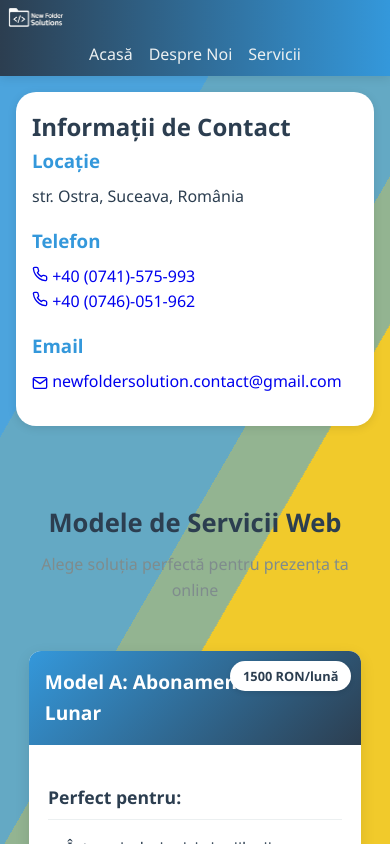
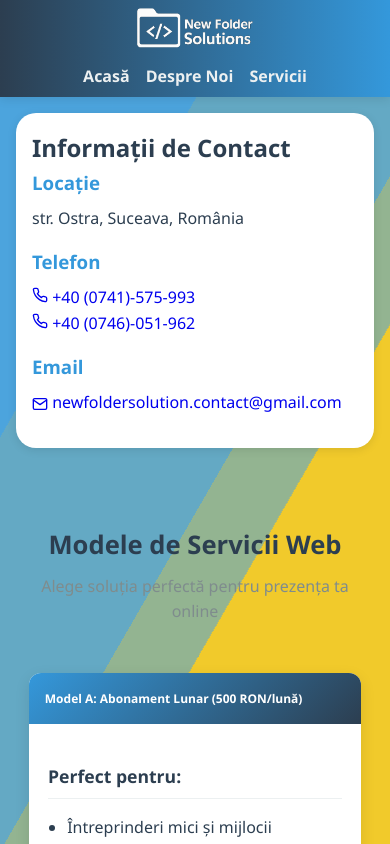
Before and after one commit to cojovlad/react-app-nfs, a React (Create React App) app: page /services in a window 390 px wide. Shown: the top 844 px of the page. Built offline with nearby package versions, Linux system fonts and the light colour scheme.

Commit message:
feature/004 minimal visual changes for deployment

```diff
--- a/public/index.html
+++ b/public/index.html
@@ -1,43 +1,20 @@
 <!DOCTYPE html>
 <html lang="en">
 <head>
-    <meta charset="utf-8" />
-    <link rel="icon" href="%PUBLIC_URL%/favicon.ico" />
-    <meta name="viewport" content="width=device-width, initial-scale=1" />
-    <meta name="theme-color" content="#000000" />
+    <meta charset="utf-8"/>
+    <link rel="icon" href="%PUBLIC_URL%/logo-web.png"/>
+    <meta name="viewport" content="width=device-width, initial-scale=1"/>
+    <meta name="theme-color" content="#3498db"/>
     <meta
             name="description"
-      content="Web site created using create-react-app"
+            content="Prezență online pentru afacerea ta"
     />
-    <link rel="apple-touch-icon" href="%PUBLIC_URL%/logo192.png" />
-    <!--
-      manifest.json provides metadata used when your web app is installed on a
-      user's mobile device or desktop. See https://developers.google.com/web/fundamentals/web-app-manifest/
-    -->
-    <link rel="manifest" href="%PUBLIC_URL%/manifest.json" />
-    <!--
-      Notice the use of %PUBLIC_URL% in the tags above.
-      It will be replaced with the URL of the `public` folder during the build.
-      Only files inside the `public` folder can be referenced from the HTML.
-
-      Unlike "/favicon.ico" or "favicon.ico", "%PUBLIC_URL%/favicon.ico" will
-      work correctly both with client-side routing and a non-root public URL.
-      Learn how to configure a non-root public URL by running `npm run build`.
-    -->
-    <title>New Folder Solution</title>
+    <link rel="apple-touch-icon" sizes="180x180" href="%PUBLIC_URL%/colored-background-logo-web.png"/>
+    <link rel="manifest" href="%PUBLIC_URL%/manifest.json"/>
+    <title>New Folder Solutions</title>
 </head>
 <body>
 <noscript>You need to enable JavaScript to run this app.</noscript>
 <div id="root"></div>
-    <!--
-      This HTML file is a template.
-      If you open it directly in the browser, you will see an empty page.
-
-      You can add webfonts, meta tags, or analytics to this file.
-      The build step will place the bundled scripts into the <body> tag.
-
-      To begin the development, run `npm start` or `yarn start`.
-      To create a production bundle, use `npm run build` or `yarn build`.
-    -->
 </body>
 </html>
--- a/src/components/Header/Header.module.css
+++ b/src/components/Header/Header.module.css
@@ -9,6 +9,7 @@
     color: var(--text-light);
     z-index: 1000;
     box-shadow: var(--shadow);
+    font-weight: bold;
 }
 
 .logo {
@@ -36,7 +37,21 @@
 @media (max-width: 768px) {
     .header {
         flex-direction: column;
+        justify-content: center;
+        align-items: center;
+        text-align: center;
         padding: var(--spacing-sm);
+    }
+
+    .header div{
+        display: flex;
+        justify-content: center;
+        width: 100%;
+    }
+
+    .logo {
+        width: 120px;
+        height: auto;
     }
 
     .navList {
--- a/src/pages/AboutPage/AboutPage.tsx
+++ b/src/pages/AboutPage/AboutPage.tsx
@@ -23,7 +23,7 @@ const AboutPage: React.FC = () => {
                         <h2>Modelul Inovator</h2>
                         <p>Am dezvoltat un sistem unic care combină:</p>
                         <ul>
-                            <li><strong>Abonamente lunare</strong> (1500 RON/lună) cu tot inclus</li>
+                            <li><strong>Abonamente lunare</strong> (500 RON/lună) cu tot inclus</li>
                             <li><strong>Șabloane inteligente</strong> pentru livrare în 2-3 zile</li>
                             <li><strong>Tehnologii enterprise</strong> (React, AWS Cloud)</li>
                             <li><strong>Suport 24/7</strong> și mentenanță continuă</li>
--- a/src/pages/ServicesPage/ServicesPage.module.css
+++ b/src/pages/ServicesPage/ServicesPage.module.css
@@ -57,7 +57,6 @@
 .modelHeader h2 {
     margin: 0;
     font-size: 1.4rem;
-    padding-right: 100px;
 }
 
 .priceTag {
@@ -336,27 +335,6 @@ tr:nth-child(even) {
 
 /* Responsive */
 @media (max-width: 768px) {
-    .pageHeader h1 {
-        font-size: 1.8rem;
-    }
-
-    .modelHeader h2 {
-        font-size: 1.3rem;
-        padding-right: 90px;
-    }
-
-    .priceTag {
-        font-size: 0.8rem;
-        padding: 0.3rem 0.8rem;
-    }
-
-    .comparisonSection h2,
-    .contactSection h2 {
-        font-size: 1.3rem;
-    }
-}
-
-@media (max-width: 480px) {
     .servicesPage {
         padding: 0.8rem;
     }
@@ -374,8 +352,8 @@ tr:nth-child(even) {
     }
 
     .modelHeader h2 {
-        font-size: 1.2rem;
-        padding-right: 80px;
+        white-space: nowrap;
+        font-size: clamp(0.7rem, 4vw, 0.75rem);
     }
 
     .priceTag {
@@ -395,17 +373,19 @@ tr:nth-child(even) {
         padding: 0 1rem 1rem;
     }
 
-    .primaryCta, .secondaryCta {
+    .primaryCta,
+    .secondaryCta {
         padding: 0.6rem 1rem;
         font-size: 0.9rem;
     }
 
+    .comparisonSection h2,
+    .contactSection h2 {
+        font-size: 1.2rem;
+    }
+
     .contactSection {
         padding: 1.5rem 1rem;
-    }
-
-    .contactSection h2 {
-        font-size: 1.2rem;
     }
 
     .contactCta {
--- a/src/pages/ServicesPage/ServicesPage.tsx
+++ b/src/pages/ServicesPage/ServicesPage.tsx
@@ -16,8 +16,7 @@ const ServicesPage: React.FC = () => {
                 <section className={styles.modelsSection}>
                     <div className={styles.modelCard}>
                         <div className={styles.modelHeader}>
-                            <h2>Model A: Abonament Lunar</h2>
-                            <div className={styles.priceTag}>1500 RON/lună</div>
+                            <h2>Model A: Abonament Lunar (500 RON/lună)</h2>
                         </div>
 
                         <div className={styles.modelContent}>
@@ -76,8 +75,7 @@ const ServicesPage: React.FC = () => {
 
                     <div className={styles.modelCard}>
                         <div className={styles.modelHeader}>
-                            <h2>Model B: Proiect Personalizat</h2>
-                            <div className={styles.priceTag}>De la 600 RON/Story Point</div>
+                            <h2>Model B: Proiect Personalizat (600RON/SP)</h2>
                         </div>
 
                         <div className={styles.modelContent}>
--- a/src/sections/About/About.tsx
+++ b/src/sections/About/About.tsx
@@ -1,5 +1,6 @@
 import React from 'react';
 import styles from './About.module.css';
+import {Link} from "react-router-dom";
 
 const About: React.FC = () => {
     return (
@@ -13,9 +14,7 @@ const About: React.FC = () => {
                     Folosim <strong>tehnologii</strong> de ultima generație pentru un <strong>cod curat</strong> și <strong>securizat</strong>.
                 </p>
 
-                <a href="/about" className={styles.readMoreBtn}>
-                    Citește mai mult →
-                </a>
+                <Link to="/about" className={styles.readMoreBtn}  onClick={() => window.scrollTo(0, 0)}>Citește mai mult →</Link>
             </div>
         </section>
     );
--- a/src/sections/Services/Services.tsx
+++ b/src/sections/Services/Services.tsx
@@ -1,6 +1,7 @@
 import React from 'react';
 
 import styles from './Services.module.css';
+import {Link} from "react-router-dom";
 
 const Services: React.FC = () => {
     return (
@@ -10,7 +11,7 @@ const Services: React.FC = () => {
             <div className={styles.servicesGrid}>
                 <div className={styles.serviceCard}>
                     <h3>Abonament Lunar</h3>
-                    <p>Site complet + găzduire AWS + mentenanță la <strong>1500 RON/lună</strong></p>
+                    <p>Site complet + găzduire AWS + mentenanță la <strong>500 RON/lună</strong></p>
                     <ul>
                         <li>Fără costuri inițiale</li>
                         <li>Suport 24/7</li>
@@ -22,16 +23,14 @@ const Services: React.FC = () => {
                     <h3>Proiecte Personalizate</h3>
                     <p>Soluții complexe pe bază de cerințe</p>
                     <ul>
-                        <li>Estimare prin Story Points</li>
+                        <li>Estimare prin sistem Story Points + Complexitate</li>
                         <li>De la 600 RON/SP</li>
                         <li>Livrare cod complet</li>
                     </ul>
                 </div>
             </div>
 
-            <a href="/services" className={styles.learnMore}>
-                Explorează toate opțiunile →
-            </a>
+            <Link to="/services" className={styles.learnMore} onClick={() => window.scrollTo(0, 0)}>Explorează toate opțiunile →</Link>
         </section>
     );
 };
```
Also changed, not shown: public/colored-background-logo-web.png (added), public/logo-web.png (added). Lines whose indentation alone changed are shown as unchanged.
